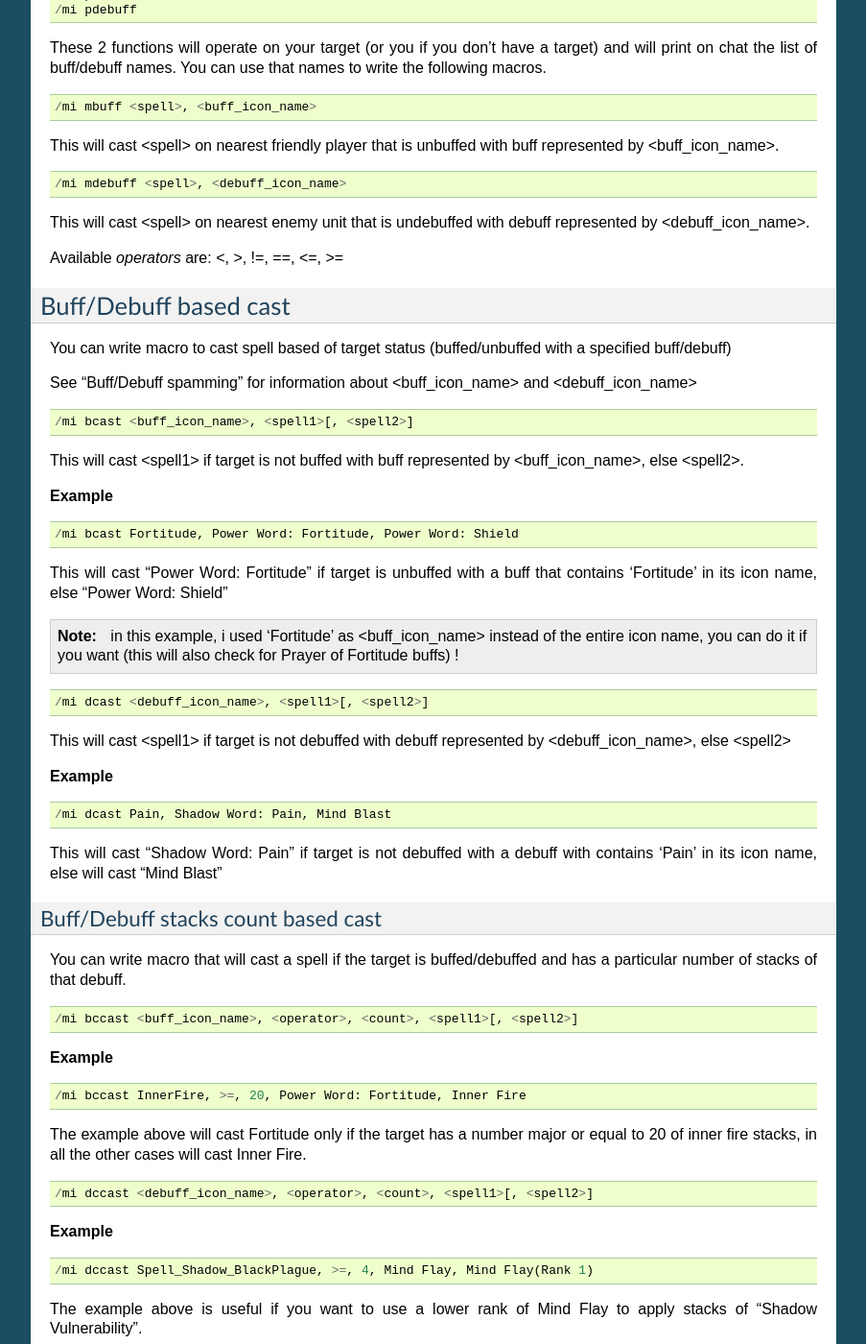
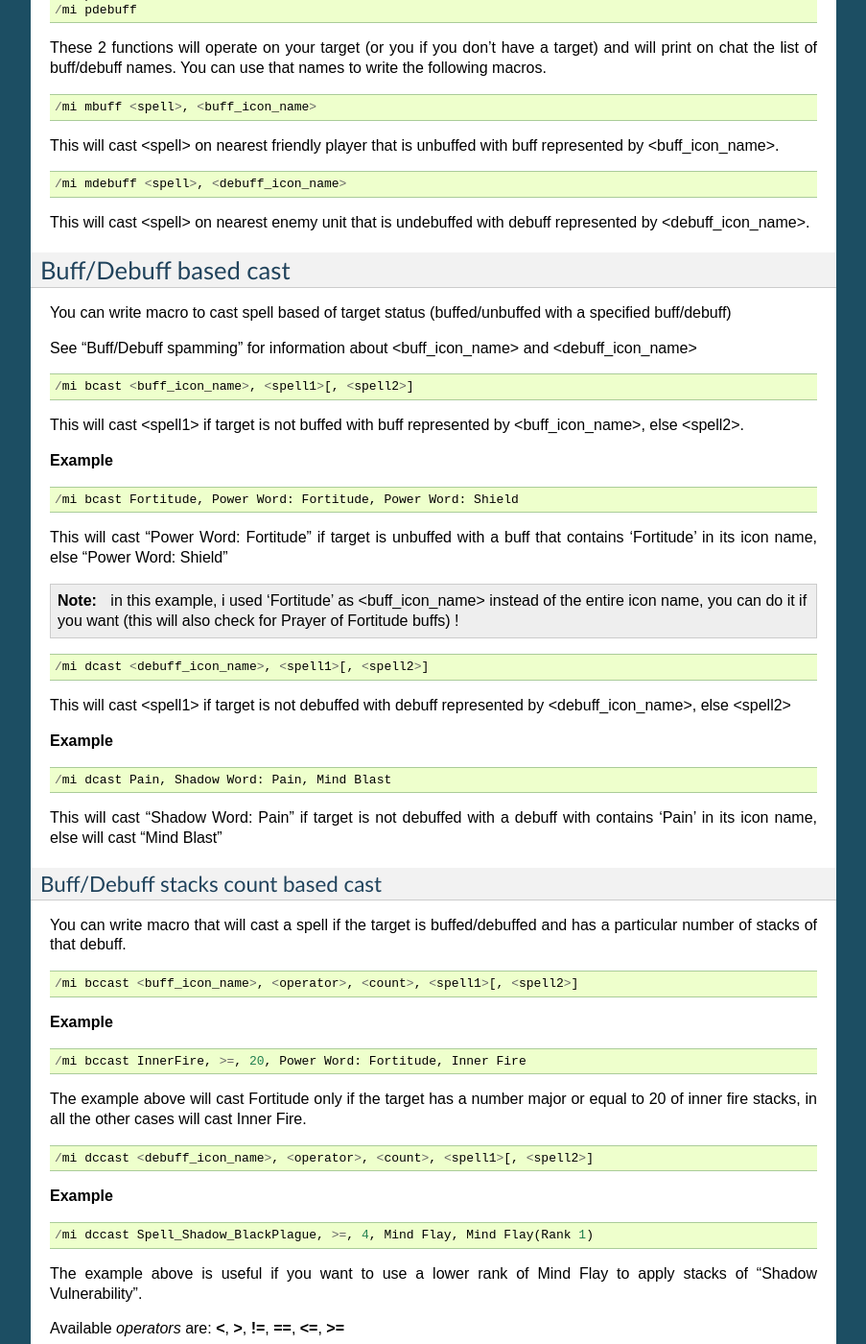
Before and after one commit to michelesr/mike-wow-addon, a Sphinx documentation site: the page built from doc/source/macro_framework.rst, in a window 1280 px wide and 1400 px high, scrolled down 3840 px. Shown: the whole window at 96% size, without its empty margins (198-1101 px from the left). Built offline with Sphinx 7.4.7, drawn with Linux system fonts in a browser that asks for light colours; some of the changed lines change nothing that is shown.

Commit message:
minor fix

```diff
--- a/doc/source/macro_framework.rst
+++ b/doc/source/macro_framework.rst
@@ -288,7 +288,6 @@ This will cast <spell> on nearest friendly player that is unbuffed with buff rep
 
 This will cast <spell> on nearest enemy unit that is undebuffed with debuff represented by <debuff_icon_name>.
 
-Available *operators* are: <, >, !=, ==, <=, >=
 
 Buff/Debuff based cast
 ======================
@@ -368,6 +367,8 @@ The example above will cast Fortitude only if the target has a number major or e
 ..
 
 The example above is useful if you want to use a lower rank of Mind Flay to apply stacks of "Shadow Vulnerability".
+
+Available *operators* are: **<**, **>**, **!=**, **==**, **<=**, **>=**
 
 Cast spell based on target lvl
 ==============================
```
